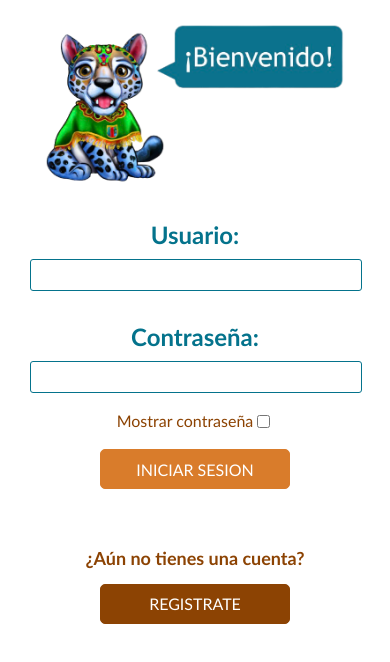
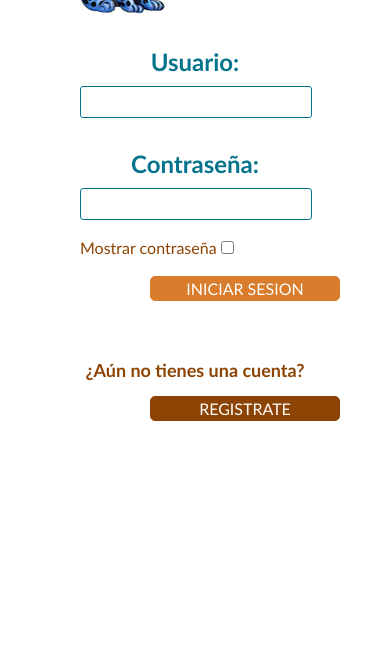
Before and after one commit to bl33h/visitOurLands, a React (Vite) app: page /Login in a window 390 px wide. Shown: the top 662 px of the page. Built offline with nearby package versions, Linux system fonts and the light colour scheme; no server answers; the database is empty.

Commit message:
css container

```diff
--- a/src/Components/display.css
+++ b/src/Components/display.css
@@ -16,3 +16,11 @@
     flex-direction: column;
     background-color: white;
 }
+
+    @media  screen and (max-width: 850px) {
+        .container{
+            display: flex;
+            justify-content: center;
+            padding: 3px;
+        }
+    }
```
